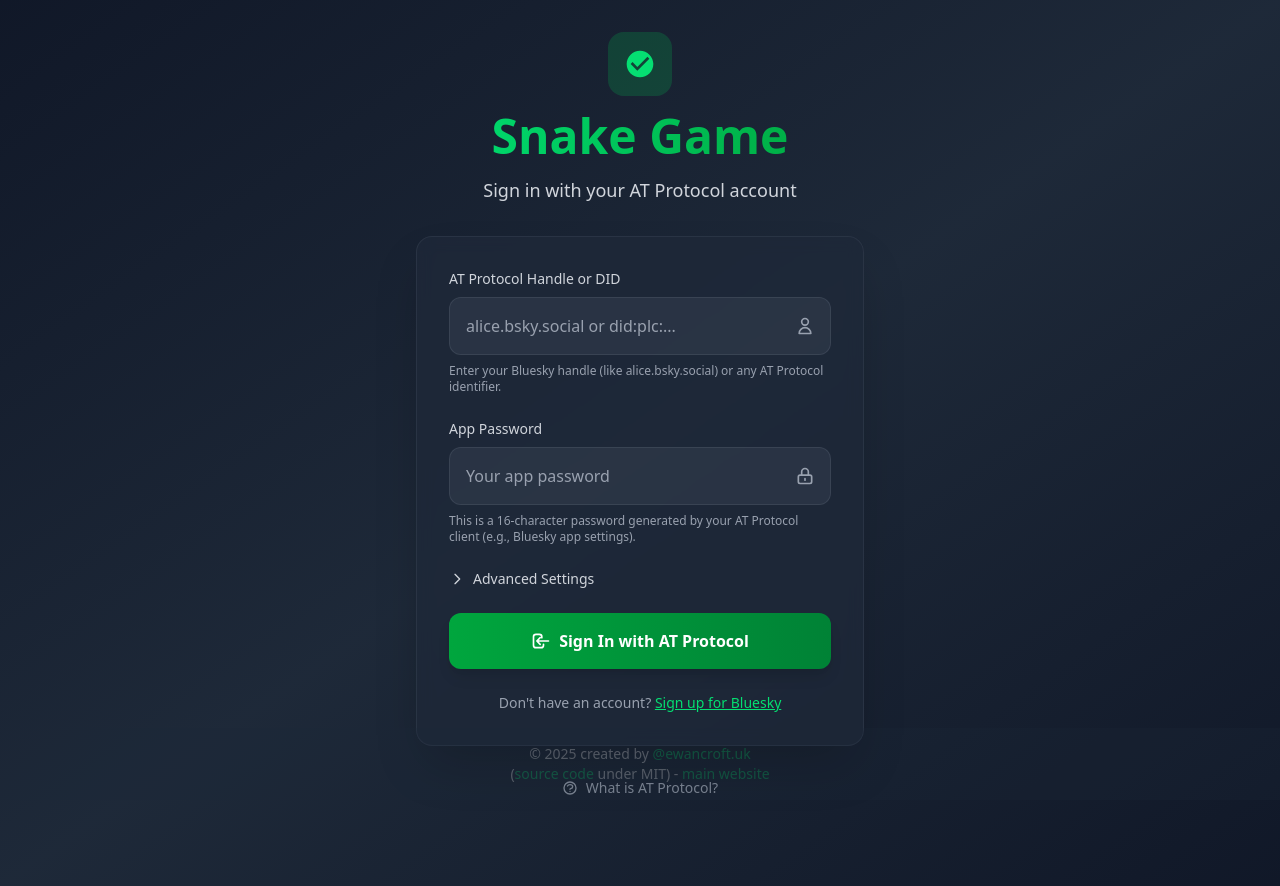
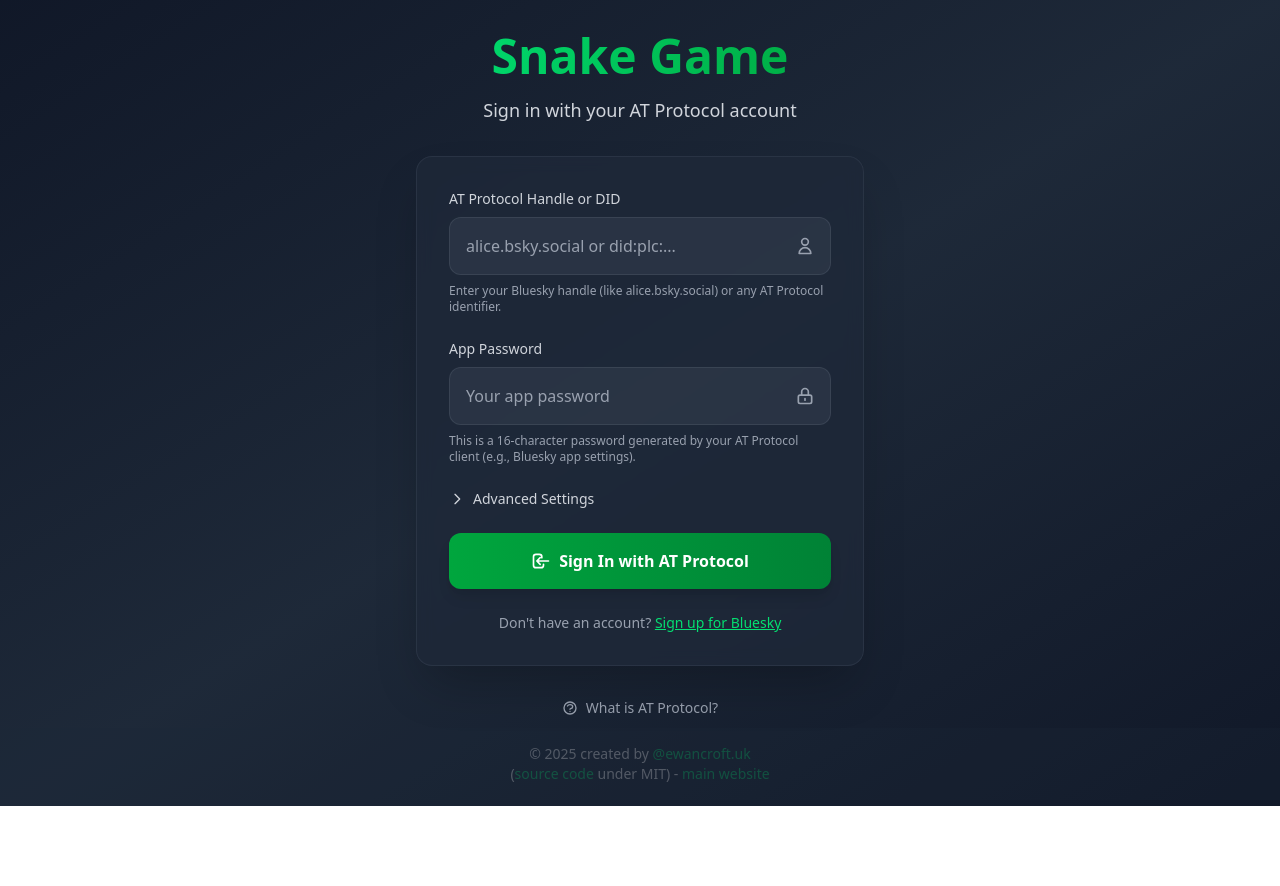
Before and after one commit to ewanc26/atproto-snake, a SvelteKit app: page /login in a window 1280 px wide. After the commit the page ends 806 px from the top, so only its background shows below. Built offline with nearby package versions, Linux system fonts and the light colour scheme.

Commit message:
refactor(login): remove snake game logo from login page

```diff
--- a/src/routes/login/+page.svelte
+++ b/src/routes/login/+page.svelte
@@ -47,12 +47,6 @@
             <!-- Header Section -->
             <div class="text-center mb-8">
                 <div class="mb-6">
-                    <!-- Snake Game Logo/Icon -->
-                    <div class="inline-flex items-center justify-center w-16 h-16 bg-green-500/20 rounded-2xl mb-4">
-                        <svg class="w-8 h-8 text-green-400" fill="currentColor" viewBox="0 0 24 24">
-                            <path d="M12 2C6.48 2 2 6.48 2 12s4.48 10 10 10 10-4.48 10-10S17.52 2 12 2zm-2 15l-5-5 1.41-1.41L10 14.17l7.59-7.59L19 8l-9 9z"/>
-                        </svg>
-                    </div>
                     <h1 class="text-4xl sm:text-5xl font-bold mb-4 bg-gradient-to-r from-green-400 to-green-600 bg-clip-text text-transparent">
                         Snake Game
                     </h1>
```
